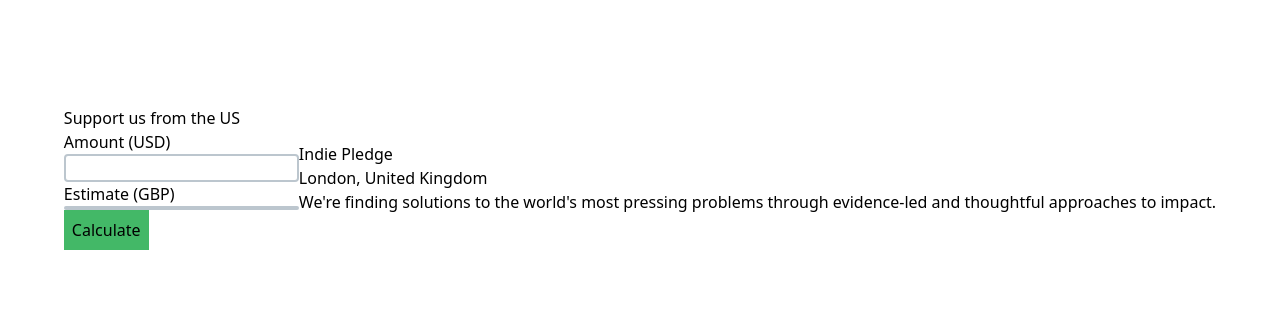
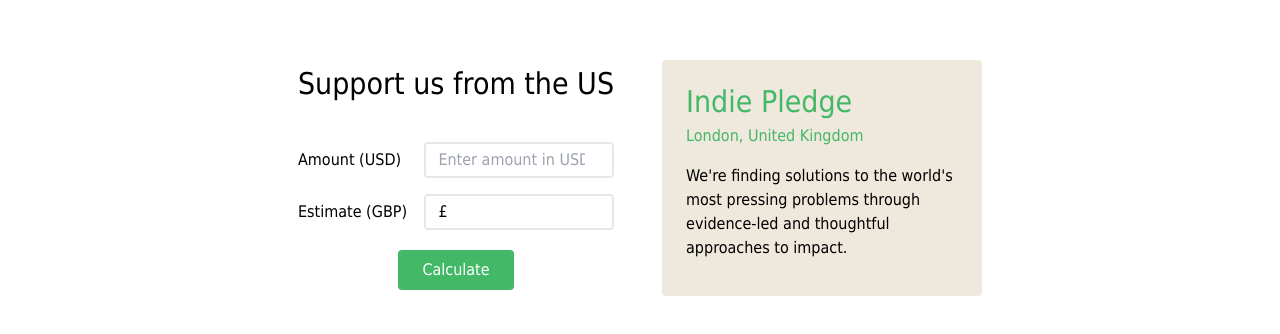
Before and after one commit to BarneyGammond/fp-frontend-exercise, a Vue app: page / in a window 1280 px wide. Shown: the part 222-556 px from the top of the page. Built offline with nearby package versions, Linux system fonts and the light colour scheme.

Commit message:
build: desktop styling

```diff
--- a/src/App.vue
+++ b/src/App.vue
@@ -1,5 +1,5 @@
 <template>
-  <div id="app" class="flex justify-center items-center h-screen">
+  <div id="app" class="flex gap-12 justify-center items-center h-screen">
     <DonationConverter />
     <AboutCard />
   </div>
--- a/src/components/AboutCard.vue
+++ b/src/components/AboutCard.vue
@@ -1,8 +1,8 @@
 
 <template>
-  <div id="aboutCard">
-    <h1>Indie Pledge</h1>
-    <p>London, United Kingdom</p>
+  <div id="aboutCard" class="w-80 rounded bg-beige p-6 pb-9 drop-shadow">
+    <h1 class="text-3xl mb-1 text-green">Indie Pledge</h1>
+    <p class="mb-4 text-green">London, United Kingdom</p>
     <p>We're finding solutions to the world's most pressing problems through evidence-led and thoughtful approaches to impact.</p>
   </div>
 </template>
--- a/src/components/DonationConverter.vue
+++ b/src/components/DonationConverter.vue
@@ -1,20 +1,23 @@
 
 <template>
   <div id="donationConverter">
-    <h1>Support us from the US</h1>
-    <div>
+    <h1 class="text-3xl mb-10">Support us from the US</h1>
+    <div class="flex justify-between items-center mb-4">
       <p>Amount (USD)</p>
       <input
-        class="border-2 border-grey rounded"
+        placeholder="Enter amount in USD"
+        class="border-2 border-grey rounded w-3/5 p-1 px-3"
         type="number"
         v-model="donationAmount"
       >
     </div>
-    <div>
+    <div class="flex justify-between items-center mb-5">
       <p>Estimate (GBP)</p>
-      <p class="border-2 border-grey rounded">{{ exchangedAmount }}</p>
+      <p class="border-2 border-grey rounded w-3/5 p-1 px-3">£ {{ exchangedAmount }}</p>
     </div>
-      <button v-on:click="fetchExchange" class="bg-green p-2">Calculate</button>
+    <div class="flex justify-center">
+      <button v-on:click="fetchExchange" class="bg-green p-2 px-6 rounded text-white">Calculate</button>
+    </div>
   </div>
 </template>
 
--- a/tailwind.config.js
+++ b/tailwind.config.js
@@ -2,10 +2,14 @@
   purge: ["./src/**/*.{vue,js,ts,jsx,tsx}"],
   content: [],
   theme: {
-    colors: {
-      green: "#43B867",
-      grey: '#BCC6CE',
+    extend: {
+      colors: {
+        green: "#43B867",
+        beige: "#EEE8DD"
+      },
+      fontFamily: {
+        sans: ["Tahoma", "ui-sans-serif"],
+      },
     },
-    extend: {},
   },
 };
```
